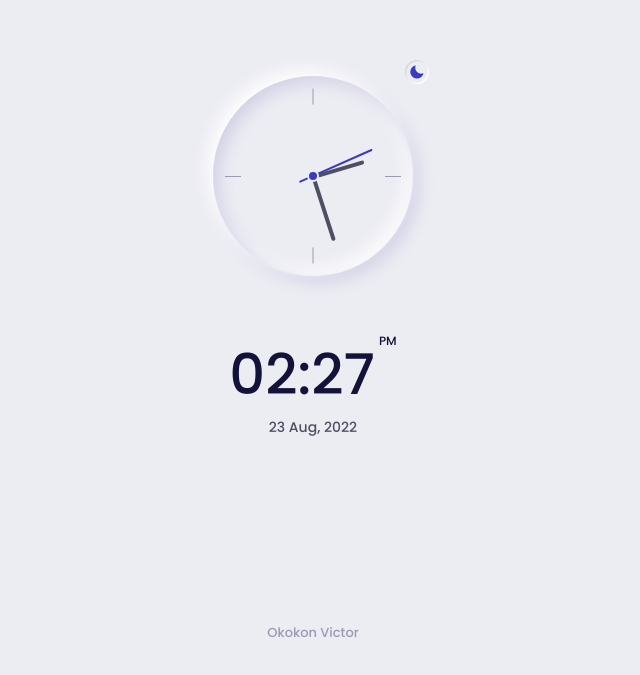
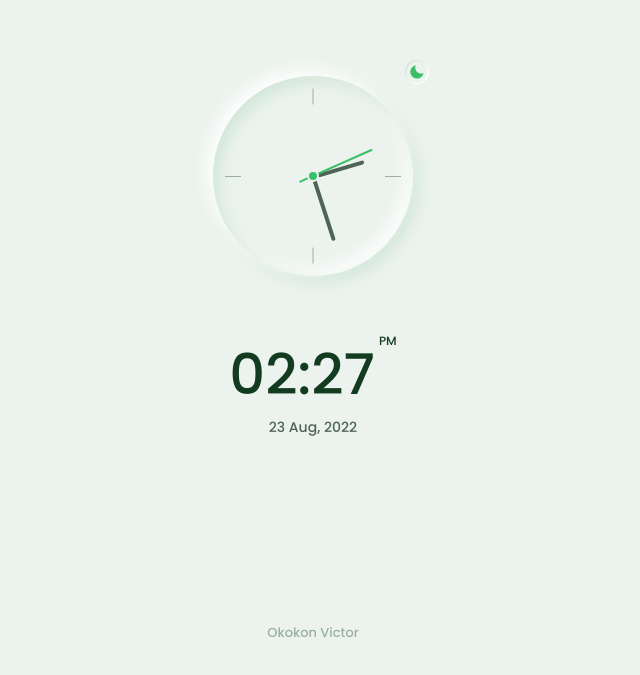
Before and after one commit to Vickyfcb/Analog-clock, a plain HTML site: page index.html in a window 1280 px wide. Shown: the part 109-784 px from the top of the page, without its empty margins (327-967 px from the left). Drawn offline with nearby package versions, Linux system fonts and the light colour scheme.

Commit message:
Update style.css

```diff
--- a/style.css
+++ b/style.css
@@ -4,7 +4,7 @@
 /*=============== VARIABLES CSS ===============*/
 :root {
   /*========== Colors ==========*/
-  --hue-color: 240;
+  --hue-color: 140;
 
   --first-color: hsl(var(--hue-color), 53%, 49%);
   --title-color: hsl(var(--hue-color), 53%, 15%);
```
